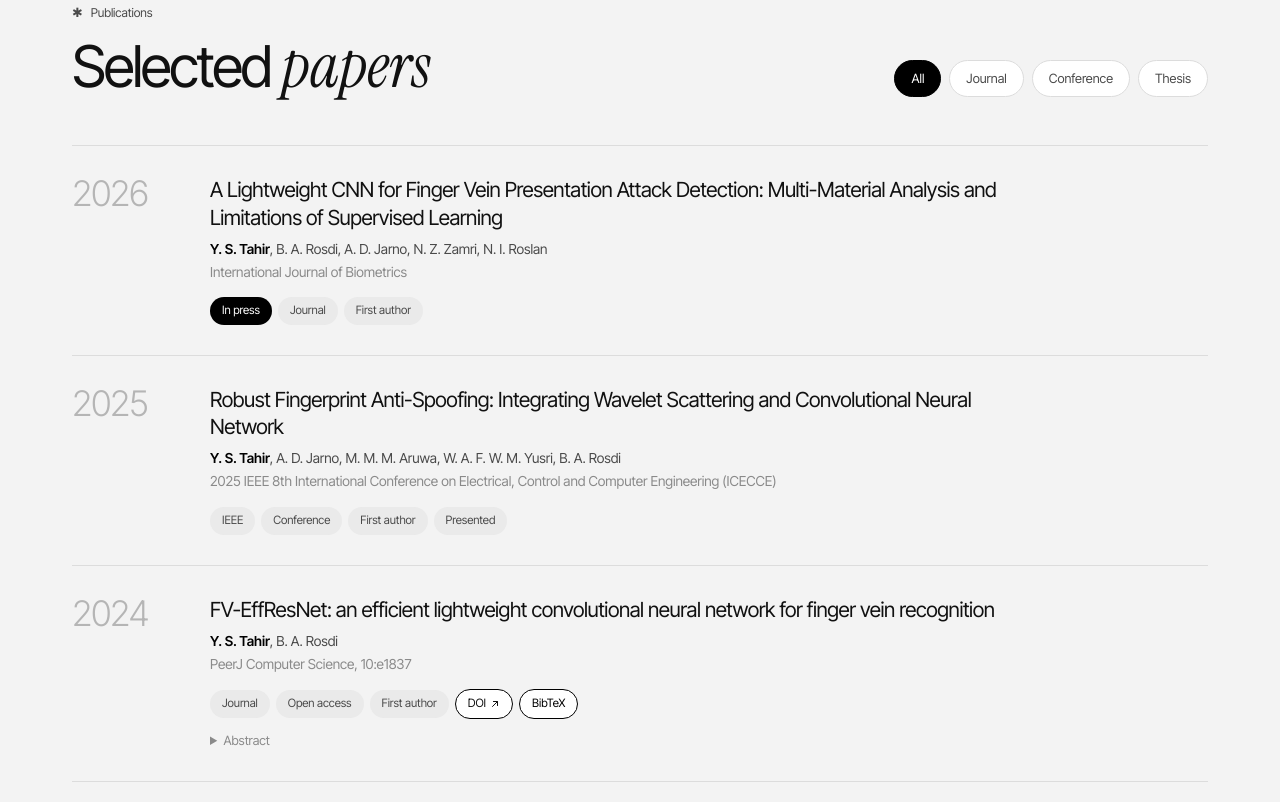
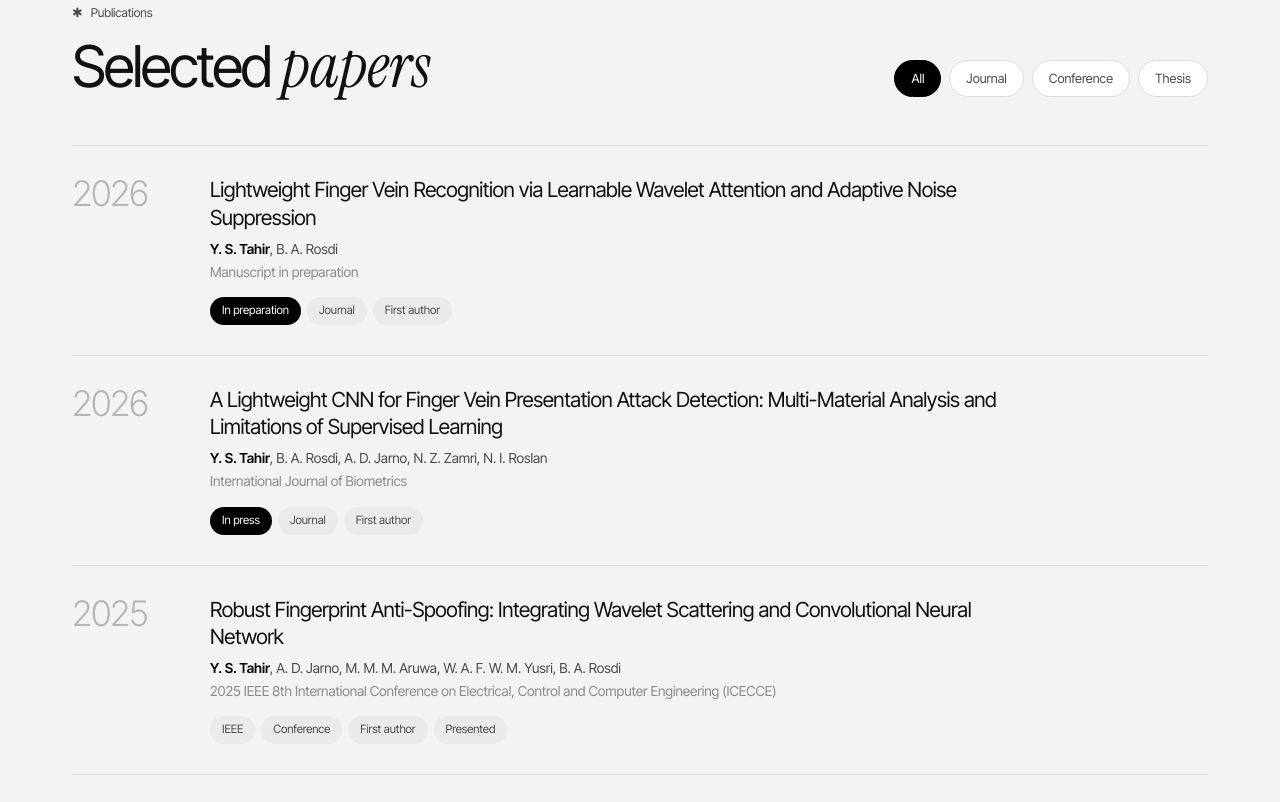
Before and after one commit to YusufSuleimanTahir/YusufSuleimanTahir.github.io, a plain HTML site: page index.html in a window 1280 px wide. Shown: the part 3377-4179 px from the top of the page. Drawn offline with Linux system fonts and the light colour scheme.

Commit message:
feat: list wavelet attention manuscript as in preparation

```diff
--- a/index.html
+++ b/index.html
@@ -445,7 +445,7 @@ footer .wrap{display:flex;justify-content:space-between;flex-wrap:wrap;gap:10px}
         <div class="body">
           <h3>Wavelet attention for noise-robust recognition</h3>
           <p>A module that combines the discrete wavelet transform with learnable attention, so the network suppresses noise in the frequency domain while staying small.</p>
-          <ul><li>Manuscript in preparation</li></ul>
+          <ul><li>Manuscript in preparation, with B. A. Rosdi</li></ul>
           <div class="stack"><span>Wavelets</span><span>Attention</span><span>Denoising</span></div>
         </div>
       </article>
@@ -546,6 +546,10 @@ footer .wrap{display:flex;justify-content:space-between;flex-wrap:wrap;gap:10px}
 <script>
 /* ---------- publications ---------- */
 const PUBS = [
+  { year:"2026", type:"journal", status:"In preparation",
+    title:"Lightweight Finger Vein Recognition via Learnable Wavelet Attention and Adaptive Noise Suppression",
+    authors:"<b>Y. S. Tahir</b>, B. A. Rosdi",
+    venue:"Manuscript in preparation", badges:["Journal","First author"] },
   { year:"2026", type:"journal", status:"In press",
     title:"A Lightweight CNN for Finger Vein Presentation Attack Detection: Multi-Material Analysis and Limitations of Supervised Learning",
     authors:"<b>Y. S. Tahir</b>, B. A. Rosdi, A. D. Jarno, N. Z. Zamri, N. I. Roslan",
```
